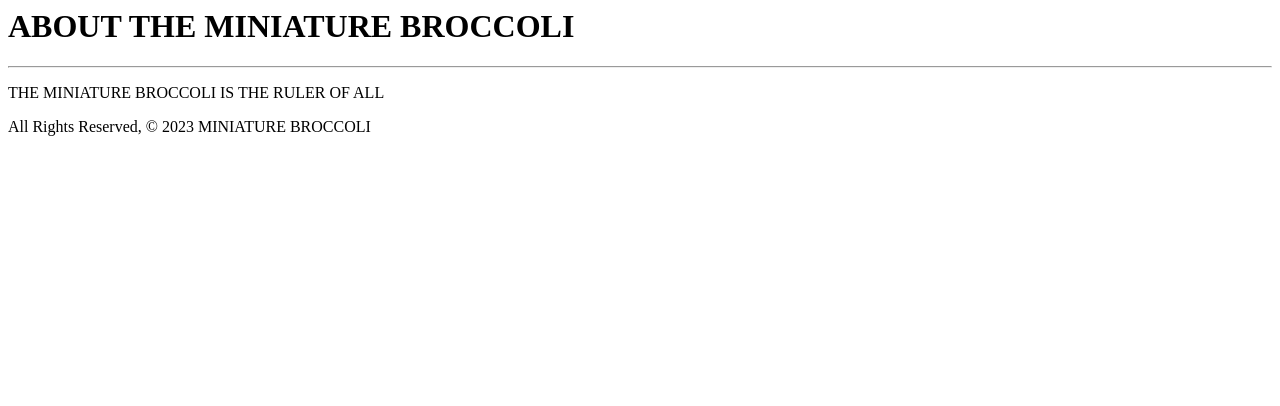
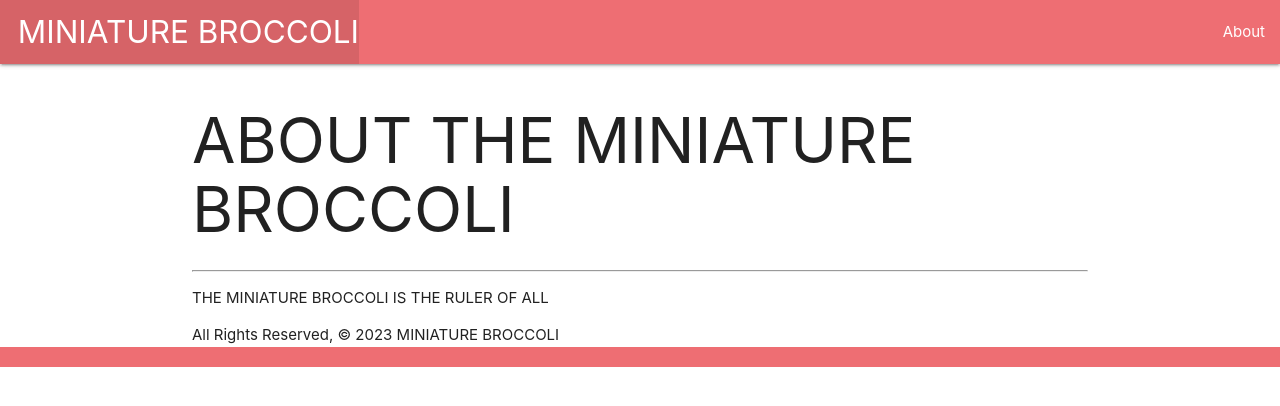
Before and after one commit to MarkRRyan/miniature-broccoli, a Django app: page /about/ in a window 1280 px wide. Shown: the top 406 px of the page. Run offline with Django 4.2, Linux system fonts and the light colour scheme.

Commit message:
added bese template, added some content to home

```diff
--- a/miniature_broccoli/main_app/templates/about.html
+++ b/miniature_broccoli/main_app/templates/about.html
@@ -1,6 +1,12 @@
 <body>
+
+    {% extends 'base.html' %}
+    {% block content %}
+
     <h1>ABOUT THE MINIATURE BROCCOLI</h1>
     <hr>
     <p>THE MINIATURE BROCCOLI IS THE RULER OF ALL</p>
     <footer>All Rights Reserved, &copy; 2023 MINIATURE BROCCOLI</footer>
+
+    {% endblock %}
 </body>
--- /dev/null
+++ b/miniature_broccoli/main_app/templates/base.html
@@ -0,0 +1,31 @@
+<!DOCTYPE html>
+<html lang="en">
+<head>
+  <meta charset="UTF-8">
+  <meta name="viewport" content="width=device-width, initial-scale=1.0">
+  <meta http-equiv="X-UA-Compatible" content="ie=edge">
+  <title>Cat Collector</title>
+  <link rel="stylesheet" href="https://cdnjs.cloudflare.com/ajax/libs/materialize/1.0.0/css/materialize.min.css">
+</head>
+<body>
+  <header class="navbar-fixed">
+    <nav>
+      <div class="nav-wrapper">
+        <ul>
+          <li><a href="/" class="left brand-logo">&nbsp;&nbsp;MINIATURE BROCCOLI</a></li>
+        </ul>
+        <ul class="right">
+          <li><a href="/about">About</a></li>
+        </ul>
+      </div>
+    </nav>
+  </header>
+  <main class="container">
+    {% block content %}
+    {% endblock %}
+  </main>
+  <footer class="page-footer">
+    <div class="right">All Rights Reserved, &copy; 2023 MINIATURE BROCCOLI &nbsp;</div>
+  </footer>
+</body>
+</html>
--- a/miniature_broccoli/main_app/templates/home.html
+++ b/miniature_broccoli/main_app/templates/home.html
@@ -1,4 +1,8 @@
 <body>
+
+    {% extends 'base.html' %}
+    {% block content %}
+
     <h1>Hi, Welcome to Miniature Broccoli</h1>
     <h2>We will make your dreams come true</h2>
     <h3>JOIN US</h3>
@@ -7,4 +11,6 @@
     <hr>
     <h3>THE MINIATURE BROCCOLI WILL SEE ALL</h3>
     <footer>All Rights Reserved, &copy; 2023 MINIATURE BROCCOLI</footer>
+
+    {% endblock %}
 </body>
```
